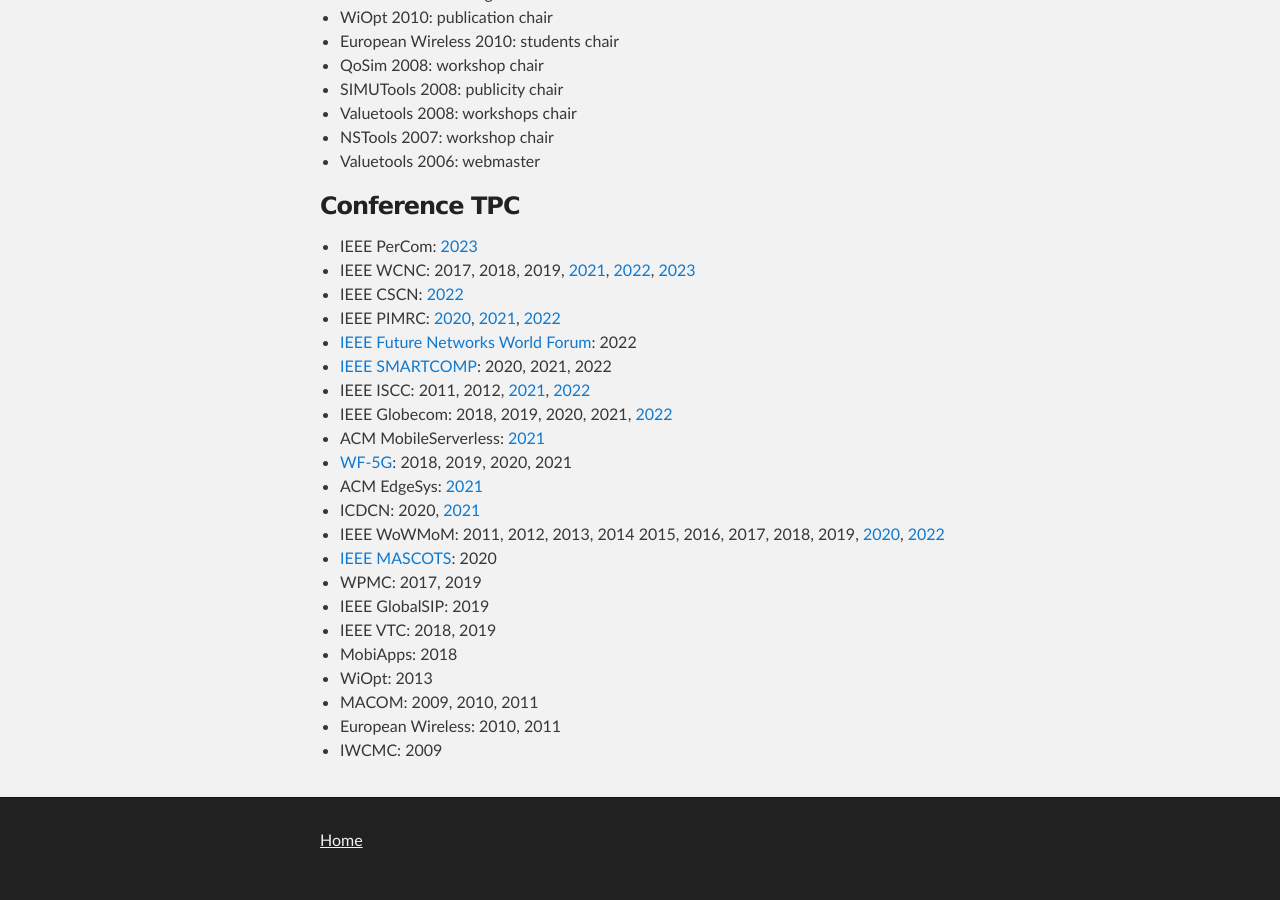
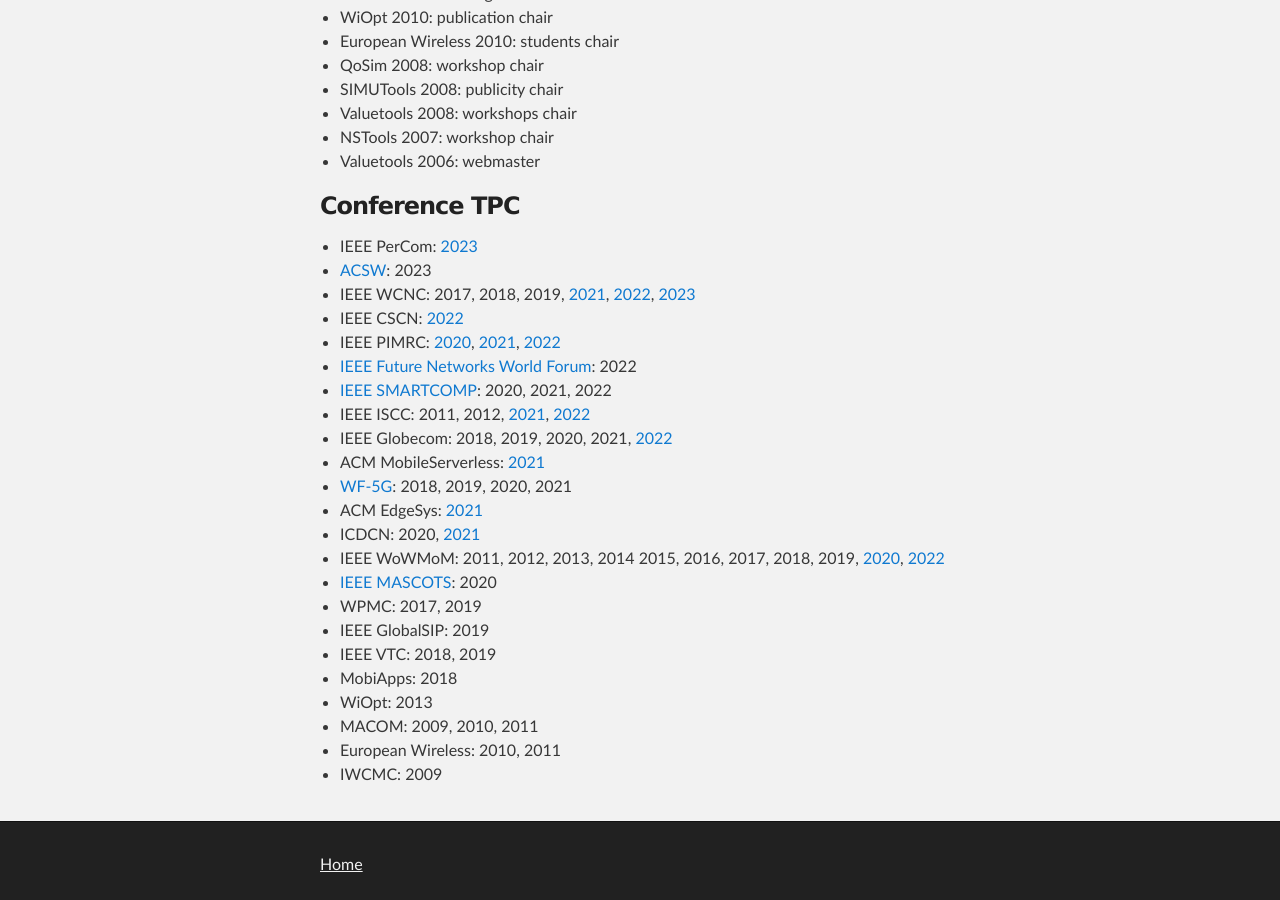
Before and after one commit to ccicconetti/ccicconetti.github.io, a Jekyll site: the page built from editorial.md, in a window 1280 px wide and 900 px high, scrolled down 879 px. Built offline with Jekyll 4.4.1, drawn with Linux system fonts in a browser that asks for light colours.

Commit message:
Update editorial

```diff
--- a/editorial.md
+++ b/editorial.md
@@ -37,6 +37,7 @@ layout: page
 ### Conference TPC
 
 - IEEE PerCom: [2023](https://www.percom.org/PerCom2023/)
+- [ACSW](https://acsw.org.au/): 2023
 - IEEE WCNC: 2017, 2018, 2019, [2021](https://wcnc2021.ieee-wcnc.org/), [2022](https://wcnc2022.ieee-wcnc.org/), [2023](https://wcnc2023.ieee-wcnc.org/)
 - IEEE CSCN: [2022](https://cscn2022.ieee-cscn.org/)
 - IEEE PIMRC: [2020](https://pimrc2020.ieee-pimrc.org/), [2021](https://pimrc2021.ieee-pimrc.org/), [2022](https://pimrc2022.ieee-pimrc.org/)
```
